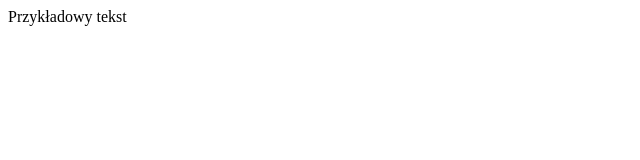
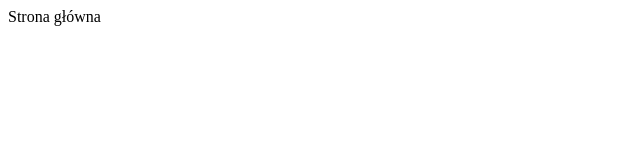
Before and after one commit to AnitaBarann/cw_4, a plain HTML site: page index.html in a window 1280 px wide. Shown: the full height of the page, 0-640 px from the left. Drawn offline with Linux system fonts and the light colour scheme.

Commit message:
create menu

```diff
--- a/index.html
+++ b/index.html
@@ -6,7 +6,8 @@
     <link href="style.css" rel="stylesheet" type="text/css" />
 </head>
 <body>
-
-Przykładowy tekst
+<div>
+    <div>Strona główna</div>
+</div>
 </body>
 </html>
```
